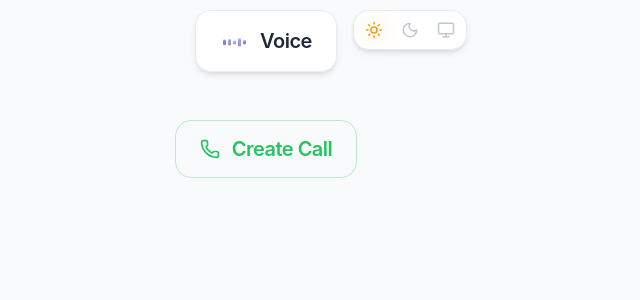
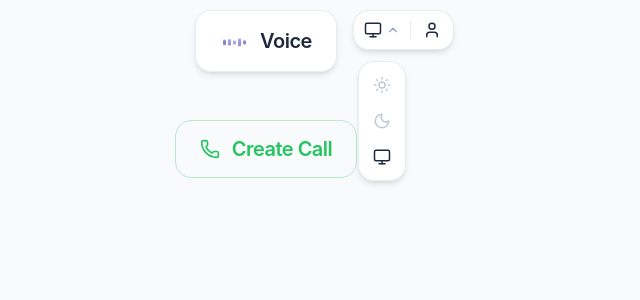
Before and after one commit to makesnosense/voice, a React (Vite) app in the folder client/: page / in a window 1280 px wide. Both pictures are taken after a click on the button 747 px from the left and 30 px from the top of the page. Shown: the top 300 px of the page, without its empty margins (374-1014 px from the left). Built offline with nearby package versions, Linux system fonts and the light colour scheme.

Commit message:
feat(client/ThemeSelector): redesign theme selector to dropdown.

```diff
--- a/client/src/components/header/theme-selector/ThemeSelector.module.css
+++ b/client/src/components/header/theme-selector/ThemeSelector.module.css
@@ -1,43 +1,109 @@
-.themeSelectorCard {
-  --icon-size: 18px;
-  --button-min-width: 36px;
-
-  padding: 10px 2px;
+.pill {
   display: flex;
   align-items: center;
+  padding: 0;
+  gap: 0;
   justify-self: end;
+  z-index: 100;
 }
 
-.buttonGroup {
-  display: flex;
-  gap: 0px;
-  justify-content: center;
-  align-items: center;
+.themeSection {
+  position: relative;
 }
 
 .themeButton {
+  display: flex;
+  align-items: center;
+  gap: 4px;
+  padding: 10px;
   border: none;
   background: transparent;
-  color: var(--text-muted);
   cursor: pointer;
-  transition: all 0.3s ease;
-  min-width: var(--button-min-width);
-  opacity: 0.6;
-  display: flex;
-  gap: 0px;
-  justify-content: center;
-  align-items: center;
 }
 
-.themeButton svg {
-  width: var(--icon-size);
-  height: var(--icon-size);
+.triggerIcon {
+  transition: all 0.3s ease;
 }
 
-.themeButton:hover {
+.triggerIcon:hover {
+  opacity: 0.7;
+}
+
+.triggerIcon.light {
+  color: #f59e0b;
+  filter: drop-shadow(0 0 12px rgba(245, 158, 11, 0.7));
+}
+
+.triggerIcon.dark {
+  color: var(--accent-blue);
+  filter: drop-shadow(0 0 12px rgba(102, 126, 234, 0.6));
+}
+
+.triggerIcon.system {
+  color: var(--text-primary);
+}
+
+.chevron {
+  color: var(--text-muted);
+  transition: transform 0.2s ease;
+}
+
+.chevron.open {
+  transform: rotate(180deg);
+}
+
+.separator {
+  width: 1px;
+  height: 18px;
+  background: var(--border-primary);
+}
+
+.authButton {
+  display: flex;
+  align-items: center;
+  justify-content: center;
+  padding: 10px 12px;
+  border: none;
+  background: transparent;
+  cursor: pointer;
+  color: var(--text-primary);
+  transition: all 0.3s ease;
+}
+
+.authButton:hover {
+  color: var(--text-secondary);
+}
+
+.dropdown {
+  position: absolute;
+  top: calc(100% + 12px);
+  left: 50%;
+  transform: translateX(-50%);
+  display: flex;
+  flex-direction: column;
+  padding: 6px;
+  gap: 2px;
+  z-index: 100;
+}
+
+.option {
+  display: flex;
+  align-items: center;
+  justify-content: center;
+  padding: 8px;
+  border: none;
+  background: transparent;
+  border-radius: 8px;
+  cursor: pointer;
+  color: var(--text-muted);
+  opacity: 0.6;
+  transition: all 0.3s ease;
+}
+
+.option:hover {
   color: var(--text-secondary);
   opacity: 0.8;
-  filter: drop-shadow(0 0 8px var(--border-secondary));
+  /* filter: drop-shadow(0 0 8px var(--border-secondary)); */
   transform: translateY(-1px);
 }
 
@@ -70,45 +136,49 @@
 }
 
 .system.active:hover {
-  color: var(--text-primary);
   filter: none;
   transform: translateY(-1px);
 }
 
+@media (max-width: 480px) {
+  .themeButton,
+  .authButton {
+    padding: 8px;
+  }
 
-@media (max-width: 480px) {
-  .themeSelectorCard {
-    --icon-size: 16px;
-    --button-min-width: 32px;
+  .triggerIcon,
+  .chevron {
+    width: 16px;
+    height: 16px;
   }
-}
 
-@media (max-width: 420px) {
-  .themeSelectorCard {
-    --icon-size: 14px;
-    --button-min-width: 28px;
+  .chevron {
+    width: 12px;
+    height: 12px;
+  }
+
+  .separator {
+    height: 14px;
   }
 }
 
 @media (max-width: 380px) {
-  .themeSelectorCard {
-    --icon-size: 12px;
-    --button-min-width: 24px;
-    padding: 8px 1px;
-  }
-}
-
-@media (max-width: 345px) {
-  .themeSelectorCard {
-    --icon-size: 12px;
+  .themeButton,
+  .authButton {
+    padding: 6px;
   }
 
-  .buttonGroup {
-    flex-direction: column;
-    gap: 4.5px;
+  .triggerIcon {
+    width: 14px;
+    height: 14px;
   }
 
-  .themeButton {
+  .chevron {
+    width: 10px;
+    height: 10px;
+  }
+
+  .separator {
     height: 12px;
   }
 }
--- a/client/src/components/header/theme-selector/ThemeSelector.tsx
+++ b/client/src/components/header/theme-selector/ThemeSelector.tsx
@@ -1,35 +1,82 @@
-import { Monitor, Sun, Moon } from 'lucide-react';
-import { useThemeStore } from '../../../stores/useThemeStore';
+import { useState, useRef, useEffect } from 'react';
+import { Monitor, Sun, Moon, ChevronDown, User } from 'lucide-react';
+import { useThemeStore, MODES, type Mode } from '../../../stores/useThemeStore';
 import baseStyles from '../../../styles/BaseCard.module.css';
-import themeSelectorStyles from './ThemeSelector.module.css';
+import styles from './ThemeSelector.module.css';
 
-const THEME_OPTIONS = [
-
-  { mode: 'light' as const, icon: Sun, label: 'Light' },
-  { mode: 'dark' as const, icon: Moon, label: 'Dark' },
-  { mode: 'system' as const, icon: Monitor, label: 'System' },
-];
+const MODE_ICONS = {
+  light: Sun,
+  dark: Moon,
+  system: Monitor,
+} as const;
 
 export default function ThemeSelector() {
-  const { mode, setMode } = useThemeStore();
+  const { selectedMode, setSelectedMode } = useThemeStore();
+  const [isOpen, setIsOpen] = useState(false);
+  const themeRef = useRef<HTMLDivElement>(null);
+
+  const CurrentIcon = MODE_ICONS[selectedMode];
+
+  useEffect(() => {
+    const handleClickOutside = (event: MouseEvent) => {
+      if (themeRef.current && !themeRef.current.contains(event.target as Node)) {
+        setIsOpen(false);
+      }
+    };
+
+    if (isOpen) {
+      document.addEventListener('mousedown', handleClickOutside);
+    }
+    return () => document.removeEventListener('mousedown', handleClickOutside);
+  }, [isOpen]);
+
+  const handleSelect = (selectedMode: Mode) => {
+    setSelectedMode(selectedMode);
+    setIsOpen(false);
+  };
+
+  const handleAuthClick = () => {
+    console.log('auth clicked');
+  };
 
   return (
-    <div className={`${themeSelectorStyles.themeSelectorCard} ${baseStyles.card}`}>
-      <div className={themeSelectorStyles.buttonGroup}>
-        {THEME_OPTIONS.map(({ mode: themeMode, icon: Icon, label }) => (
-          <button
-            key={themeMode}
-            onClick={() => setMode(themeMode)}
-            className={`${themeSelectorStyles.themeButton} ${themeSelectorStyles[themeMode]} ${mode === themeMode ? themeSelectorStyles.active : ''}`}
-            data-button={themeMode}
-            title={`Switch to ${label.toLowerCase()} theme`}
-            aria-label={`${label} theme`}
-            aria-pressed={mode === themeMode}
-          >
-            <Icon size={18} />
-          </button>
-        ))}
+    <div className={`${styles.pill} ${baseStyles.card}`}>
+      <div className={styles.themeSection} ref={themeRef}>
+        <button
+          onClick={() => setIsOpen(!isOpen)}
+          className={styles.themeButton}
+          aria-expanded={isOpen}
+          aria-haspopup="listbox"
+        >
+          <CurrentIcon size={18} className={`${styles.triggerIcon} ${styles[selectedMode]}`} />
+          <ChevronDown size={14} className={`${styles.chevron} ${isOpen ? styles.open : ''}`} />
+        </button>
+
+        {isOpen && (
+          <div className={`${styles.dropdown} ${baseStyles.card}`} role="listbox">
+            {MODES.map((mode) => {
+              const Icon = MODE_ICONS[mode];
+              return (
+                <button
+                  key={mode}
+                  onClick={() => handleSelect(mode)}
+                  className={`${styles.option} ${styles[mode]} ${mode === selectedMode ? styles.active : ''}`}
+                  role="option"
+                  aria-selected={mode === selectedMode}
+                >
+                  <Icon size={18} />
+                </button>
+              );
+            })}
+          </div>
+        )}
       </div>
+
+      <div className={styles.separator} />
+
+      <button className={styles.authButton} onClick={handleAuthClick}>
+        <User size={18} />
+      </button>
     </div>
   );
 }
--- a/client/src/stores/useThemeStore.ts
+++ b/client/src/stores/useThemeStore.ts
@@ -1,27 +1,28 @@
 import { create } from 'zustand';
 
-type ThemeMode = 'light' | 'dark' | 'system';
+export const MODES = ['light', 'dark', 'system'] as const;
+export type Mode = (typeof MODES)[number];
+
 type ResolvedTheme = 'light' | 'dark';
 
 interface ThemeStore {
-  mode: ThemeMode;
+  selectedMode: Mode;
   resolvedTheme: ResolvedTheme;
 
-  setMode: (mode: ThemeMode) => void;
+  setSelectedMode: (mode: Mode) => void;
 }
-
 
 const getSystemTheme = (): ResolvedTheme => {
   if (typeof window === 'undefined') return 'light';
   return window.matchMedia('(prefers-color-scheme: dark)').matches ? 'dark' : 'light';
 };
 
-const resolveTheme = (mode: ThemeMode): ResolvedTheme => {
+const resolveTheme = (mode: Mode): ResolvedTheme => {
   if (mode === 'system') return getSystemTheme();
   return mode;
 };
 
-const loadSavedMode = (): ThemeMode | null => {
+const loadSavedMode = (): Mode | null => {
   const saved = localStorage.getItem('theme-mode');
   if (saved === 'light' || saved === 'dark' || saved === 'system') {
     return saved;
@@ -35,20 +36,19 @@ export const useThemeStore = create<ThemeStore>((set) => {
 
   document.documentElement.setAttribute('data-theme', initialResolvedTheme);
 
-
   return {
-    mode: initialMode,
+    selectedMode: initialMode,
     resolvedTheme: initialResolvedTheme,
 
-    setMode: (mode: ThemeMode) => {
+    setSelectedMode: (mode: Mode) => {
       const resolvedTheme = resolveTheme(mode);
 
       localStorage.setItem('theme-mode', mode);
 
       document.documentElement.setAttribute('data-theme', resolvedTheme);
 
-      set({ mode, resolvedTheme });
-    }
+      set({ selectedMode: mode, resolvedTheme });
+    },
   };
 });
 
@@ -56,7 +56,7 @@ const mediaQuery = window.matchMedia('(prefers-color-scheme: dark)');
 
 mediaQuery.addEventListener('change', (event) => {
   const store = useThemeStore.getState(); // does not trigger any rerenders
-  if (store.mode === 'system') {
+  if (store.selectedMode === 'system') {
     const userPrefersDark: boolean = event.matches;
     const newResolvedTheme = userPrefersDark ? 'dark' : 'light';
 
```
